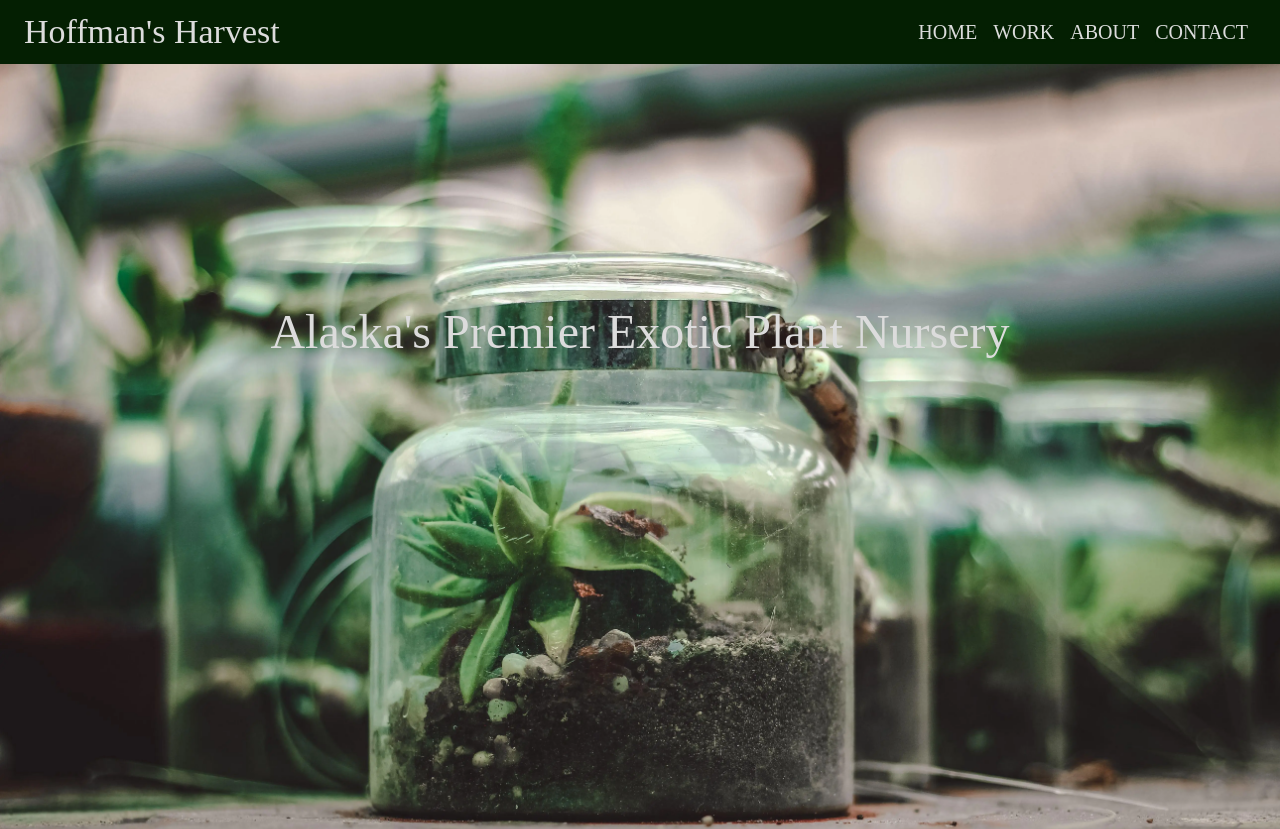
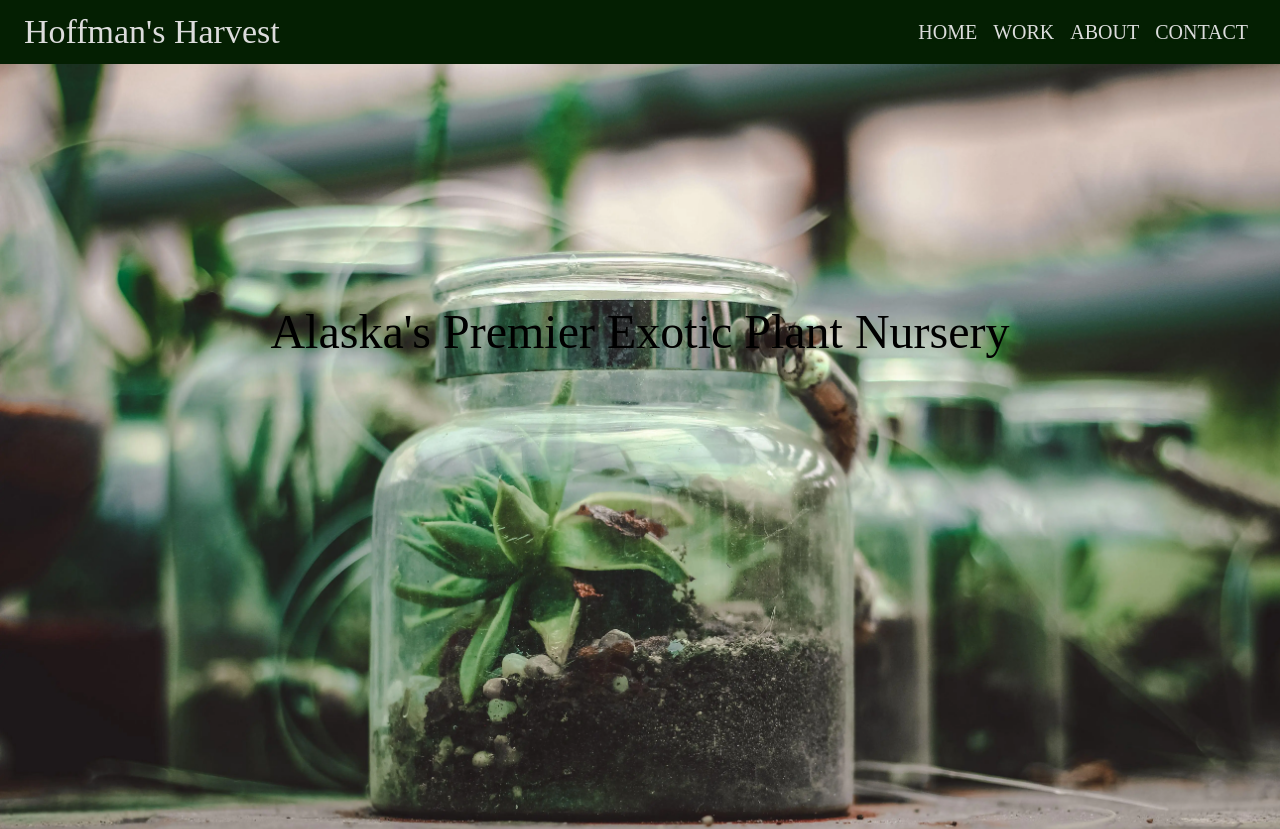
Before and after one commit to SABaltz/hoffmans-harvest, a React (Create React App) app: page / in a window 1280 px wide. Shown: the top 829 px of the page. Built offline with nearby package versions, Linux system fonts and the light colour scheme.

Commit message:
Update Homepage descriptor color

```diff
--- a/src/components/home-page/HomePage.tsx
+++ b/src/components/home-page/HomePage.tsx
@@ -3,7 +3,7 @@ import React from "react";
 import terrariumWallpaper from "../../static/terranium-wallpaper.webp"
 import {Box, Grid} from "@mui/material";
 import Typography from "@mui/material/Typography";
-import {textColor, textContrastColor} from '../../global-parameters/Parameters'
+import { textContrastColor} from '../../global-parameters/Parameters'
 import {centerVertHoriz} from "../../global-parameters/Styles";
 
 export default function HomePage() {
@@ -23,7 +23,7 @@ export default function HomePage() {
 
                 <Typography
                     variant="h3"
-                    color={textColor}
+                    color={textContrastColor}
                     sx={{
                         textAlign: 'center',
                         paddingTop: '15rem'
```
